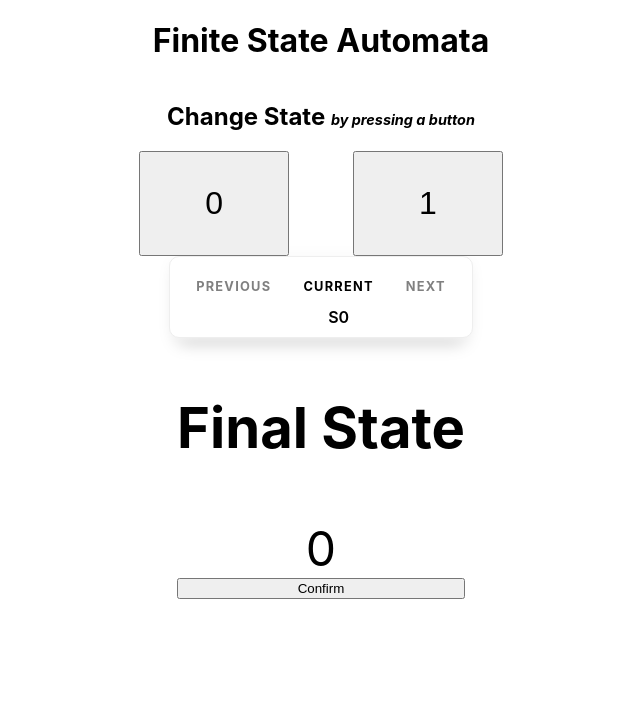
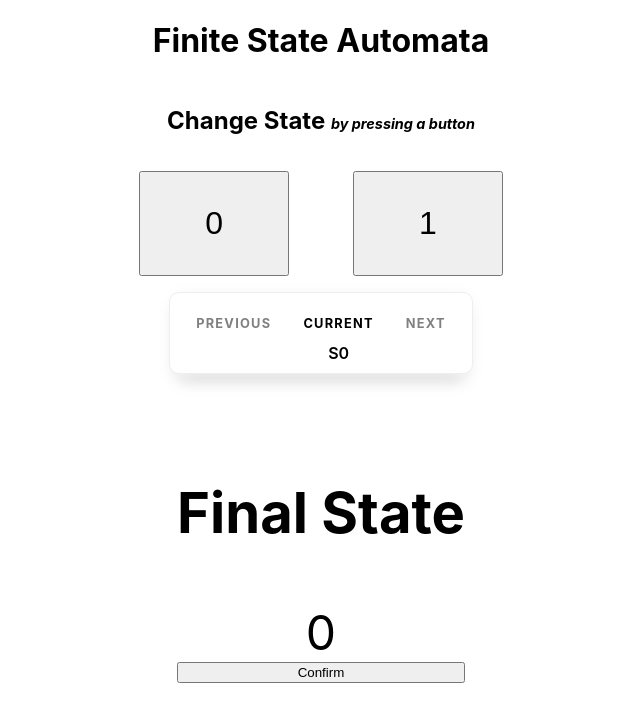
Before and after one commit to joshewood/finite-state-automata, a React (Create React App) app: page / in a window 1280 px wide. Shown: the top 722 px of the page, without its empty margins (319-959 px from the left). Built offline with nearby package versions, Linux system fonts and the light colour scheme.

Commit message:
Minor layout tweak

```diff
--- a/src/App.scss
+++ b/src/App.scss
@@ -4,6 +4,9 @@
     display: flex;
     align-items: center;
     flex-direction: column;
+    > * {
+      margin-top: 1em;
+    }
   }
 }
 
```
